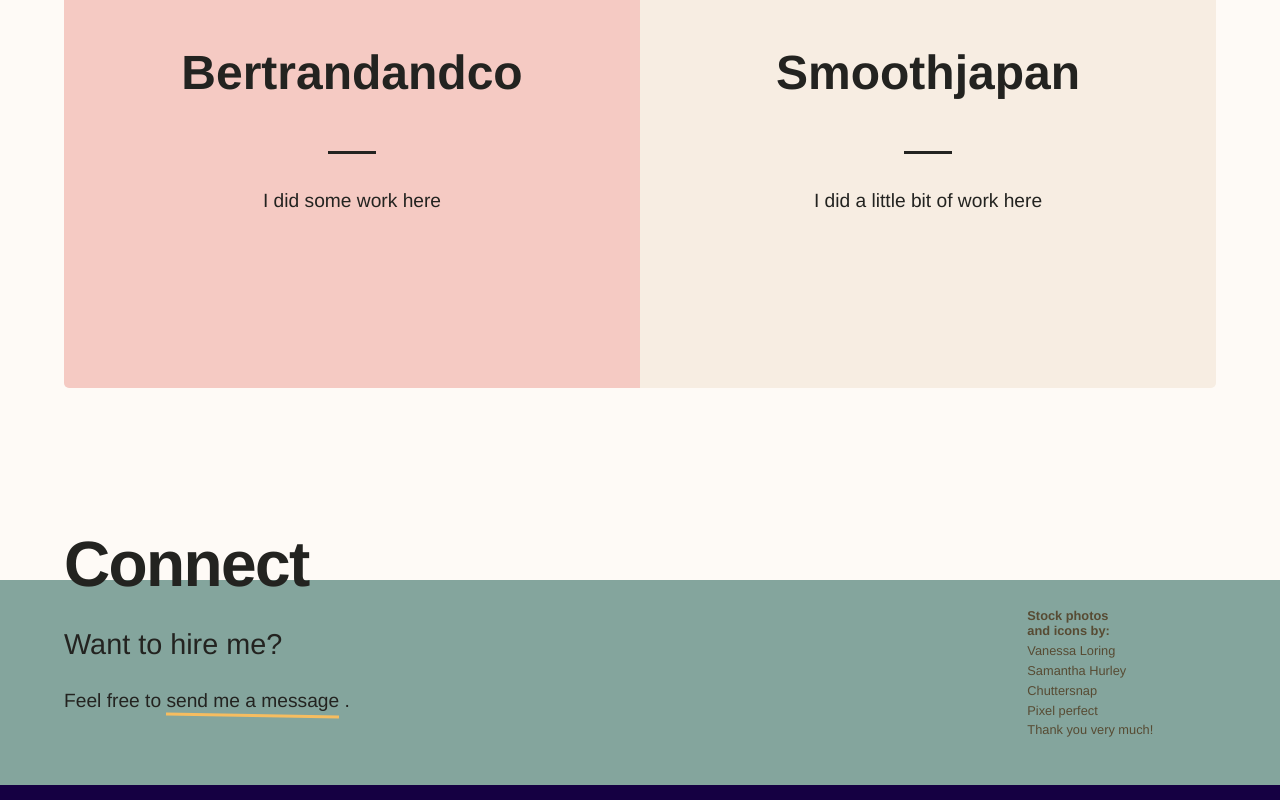
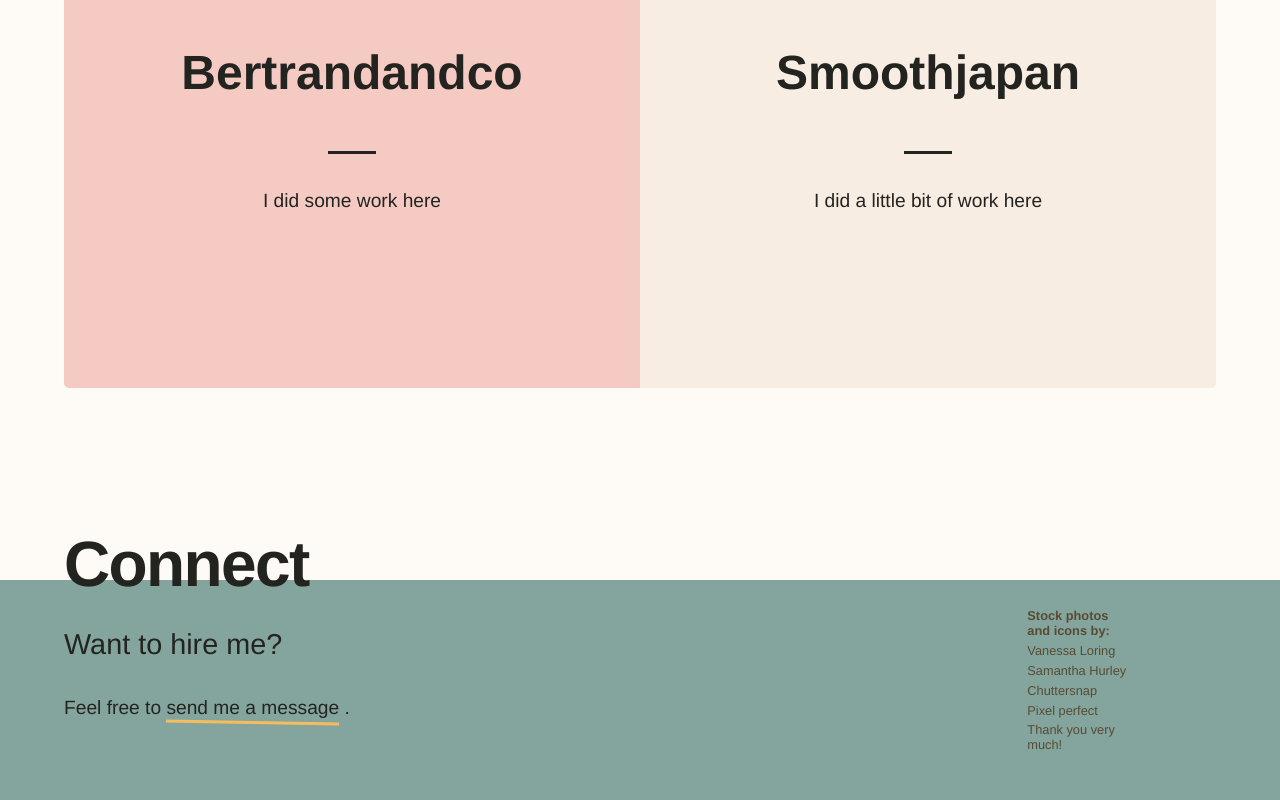
Before and after one commit to vtrofin/personal-website, a Vue app: page / in a window 1280 px wide. Shown: the part 3590-4390 px from the top of the page. Built offline with nearby package versions, Linux system fonts and the light colour scheme.

Commit message:
thanks max-widht

```diff
--- a/src/components/Footer.vue
+++ b/src/components/Footer.vue
@@ -170,7 +170,8 @@ footer .section-header {
     flex-wrap: nowrap;
     margin-bottom: 0;
   }
-  .thanks li:first-of-type {
+  .thanks li:first-of-type,
+  .thanks li:last-of-type {
     max-width: 100px;
   }
   .thanks li:nth-last-of-type(2):after,
```
